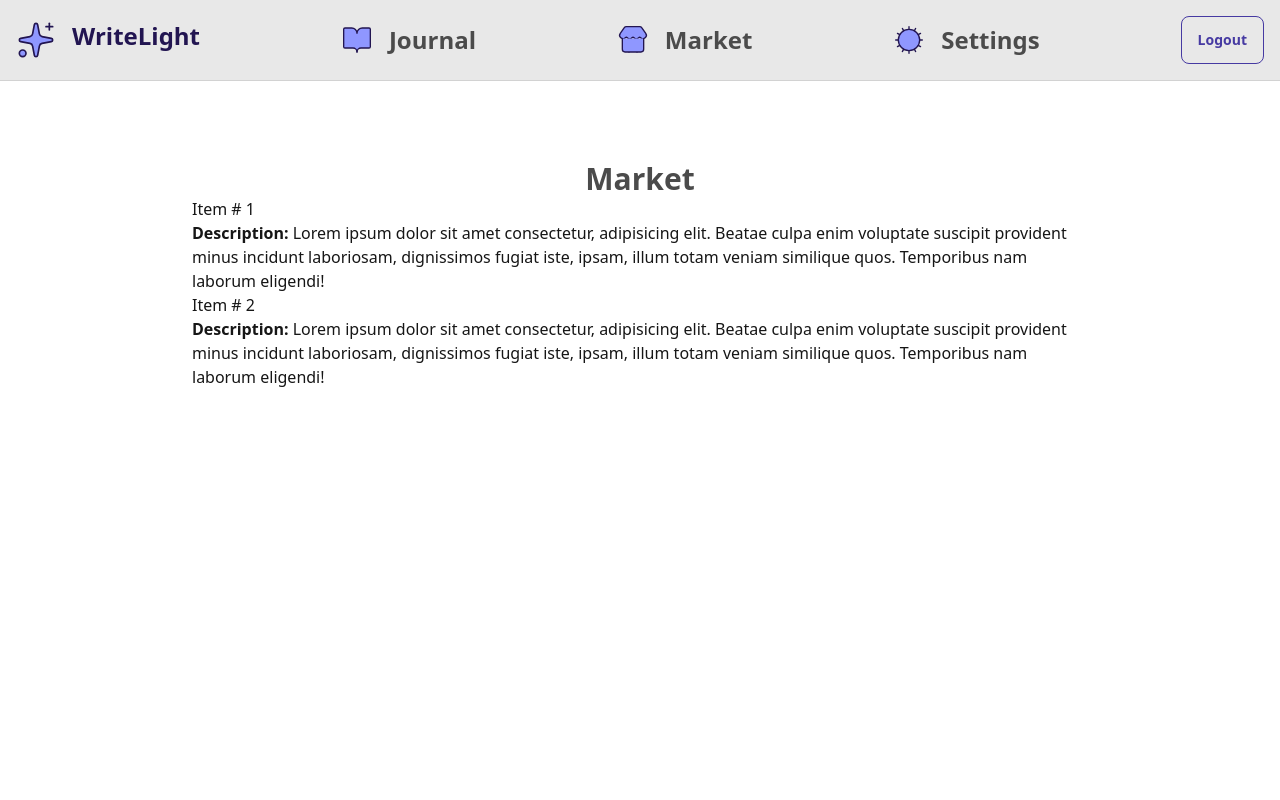
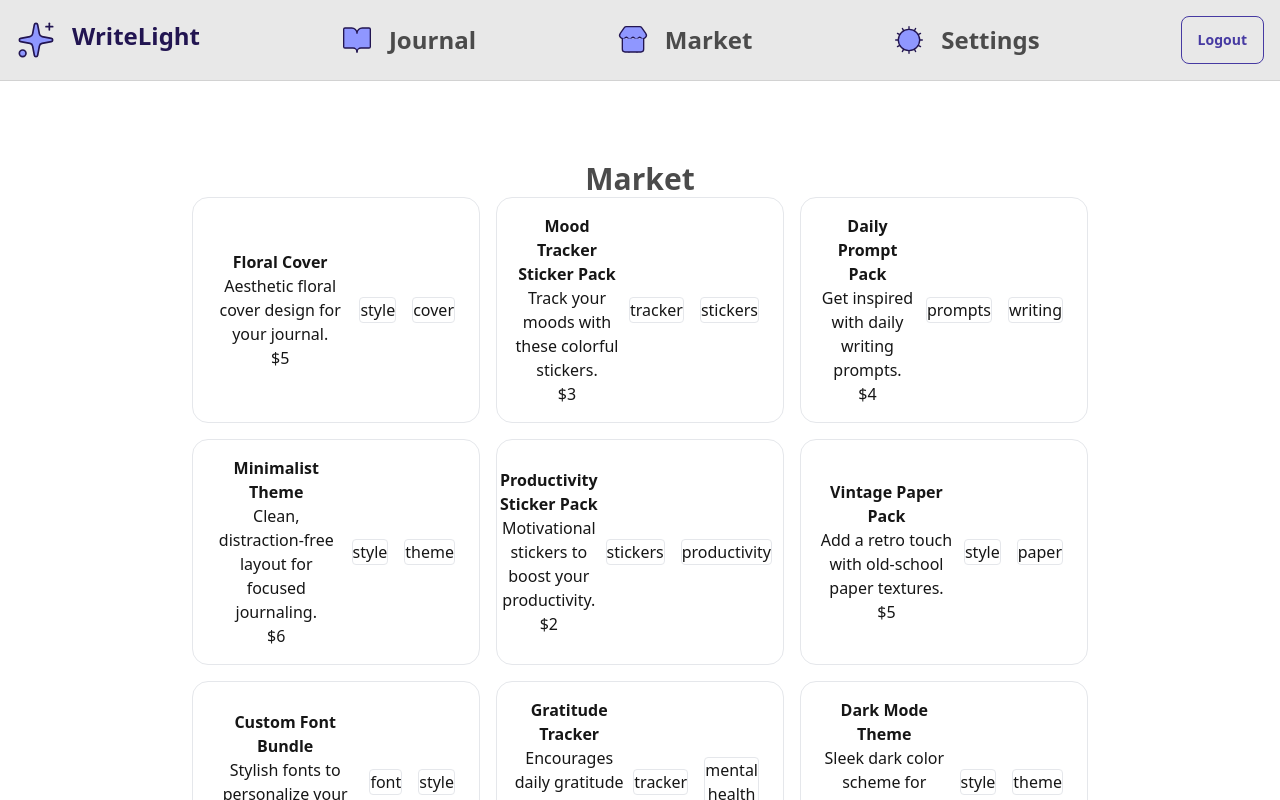
Before and after one commit to freeCodeCamp-2025-Summer-Hackathon/purple-array, a React (Vite) app in the folder frontend/: page /market in a window 1280 px wide. Shown: the top 800 px of the page. Built offline with nearby package versions, Linux system fonts and the light colour scheme; no server answers.

Commit message:
feat: created dummy data and changed market items to match the data

```diff
--- /dev/null
+++ b/frontend/public/marketDummyData.json
@@ -0,0 +1,142 @@
+[
+    {
+        "_id": {
+            "$oid": "686d72d968a820c9a52ab307"
+        },
+        "name": "Floral Cover",
+        "cost": {
+            "$numberInt": "5"
+        },
+        "description": "Aesthetic floral cover design for your journal.",
+        "tags": [
+            "style",
+            "cover"
+        ]
+    },
+    {
+        "_id": {
+            "$oid": "686d72d968a820c9a52ab308"
+        },
+        "name": "Mood Tracker Sticker Pack",
+        "cost": {
+            "$numberInt": "3"
+        },
+        "description": "Track your moods with these colorful stickers.",
+        "tags": [
+            "tracker",
+            "stickers"
+        ]
+    },
+    {
+        "_id": {
+            "$oid": "686d72d968a820c9a52ab309"
+        },
+        "name": "Daily Prompt Pack",
+        "cost": {
+            "$numberInt": "4"
+        },
+        "description": "Get inspired with daily writing prompts.",
+        "tags": [
+            "prompts",
+            "writing"
+        ]
+    },
+    {
+        "_id": {
+            "$oid": "686d72d968a820c9a52ab310"
+        },
+        "name": "Minimalist Theme",
+        "cost": {
+            "$numberInt": "6"
+        },
+        "description": "Clean, distraction-free layout for focused journaling.",
+        "tags": [
+            "style",
+            "theme"
+        ]
+    },
+    {
+        "_id": {
+            "$oid": "686d72d968a820c9a52ab311"
+        },
+        "name": "Productivity Sticker Pack",
+        "cost": {
+            "$numberInt": "2"
+        },
+        "description": "Motivational stickers to boost your productivity.",
+        "tags": [
+            "stickers",
+            "productivity"
+        ]
+    },
+    {
+        "_id": {
+            "$oid": "686d72d968a820c9a52ab312"
+        },
+        "name": "Vintage Paper Pack",
+        "cost": {
+            "$numberInt": "5"
+        },
+        "description": "Add a retro touch with old-school paper textures.",
+        "tags": [
+            "style",
+            "paper"
+        ]
+    },
+    {
+        "_id": {
+            "$oid": "686d72d968a820c9a52ab313"
+        },
+        "name": "Custom Font Bundle",
+        "cost": {
+            "$numberInt": "3"
+        },
+        "description": "Stylish fonts to personalize your journal entries.",
+        "tags": [
+            "font",
+            "style"
+        ]
+    },
+    {
+        "_id": {
+            "$oid": "686d72d968a820c9a52ab314"
+        },
+        "name": "Gratitude Tracker",
+        "cost": {
+            "$numberInt": "4"
+        },
+        "description": "Encourages daily gratitude journaling habits.",
+        "tags": [
+            "tracker",
+            "mental health"
+        ]
+    },
+    {
+        "_id": {
+            "$oid": "686d72d968a820c9a52ab315"
+        },
+        "name": "Dark Mode Theme",
+        "cost": {
+            "$numberInt": "6"
+        },
+        "description": "Sleek dark color scheme for nighttime journaling.",
+        "tags": [
+            "style",
+            "theme"
+        ]
+    },
+    {
+        "_id": {
+            "$oid": "686d72d968a820c9a52ab316"
+        },
+        "name": "Weekly Layout Kit",
+        "cost": {
+            "$numberInt": "4"
+        },
+        "description": "Organize your week with structured layout templates.",
+        "tags": [
+            "organization",
+            "layout"
+        ]
+    }
+]
--- a/frontend/src/components/Market/MarketItems.jsx
+++ b/frontend/src/components/Market/MarketItems.jsx
@@ -1,17 +1,41 @@
 import Navbar from "../generic/Navbar";
+import { useState, useEffect } from "react";
 
 function MarketItems() {
-    <Navbar />
+    const [items, setItems] = useState([]);
+    const [loading, setLoading] = useState(true);
+
+    useEffect(() => {
+        fetch('/marketDummyData.json')
+            .then((res) => res.json())
+            .then((data) => {
+                setItems(data);
+                setLoading(false);
+            })
+            .catch((err) => {
+                console.error('Error loading JSON:', err);
+                setLoading(false);
+            });
+    }, []);
 
     return (
+        <div className="grid grid-cols-3 gap-4">
+            {items.map(item => (
+                <div key={item._id.$oid} className="rounded-2xl flex items-center justify-center p-4 text-center border">
+                    < div>
+                        <h1><b> {item.name}</b></h1>
+                        <p>{item.description}</p>
+                        <p> ${item.cost.$numberInt}</p>
+                    </div>
 
-        <div>
-            <h1>Item # 1 </h1>
-            <p> <b>Description:</b> Lorem ipsum dolor sit amet consectetur, adipisicing elit. Beatae culpa enim voluptate suscipit provident minus incidunt laboriosam, dignissimos fugiat iste, ipsam, illum totam veniam similique quos. Temporibus nam laborum eligendi!</p>
-            <h1>Item # 2 </h1>
-            <p> <b>Description:</b> Lorem ipsum dolor sit amet consectetur, adipisicing elit. Beatae culpa enim voluptate suscipit provident minus incidunt laboriosam, dignissimos fugiat iste, ipsam, illum totam veniam similique quos. Temporibus nam laborum eligendi!</p>
+                    {item.tags.map(tag => (
+                        <p key={`${item._id.$oid}-${tag}`} className="border rounded mx-2 flex flex-col">  {tag} </p> //this to whatever you need it to be
+                    ))}
 
-        </div>
+                </div>
+            ))
+            }
+        </div >
     )
 }
 export default MarketItems;
```
